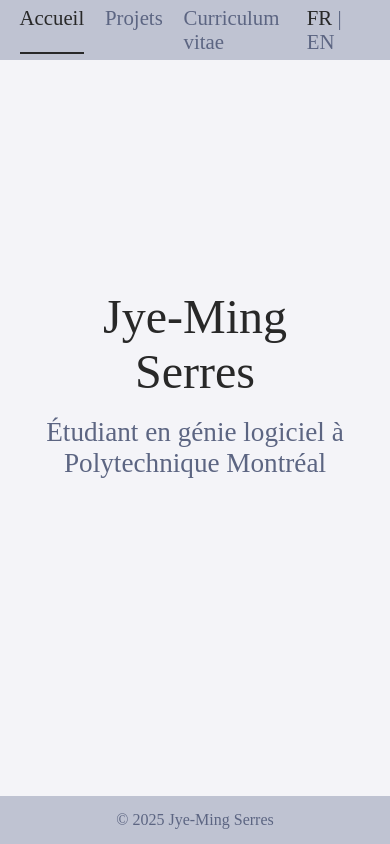
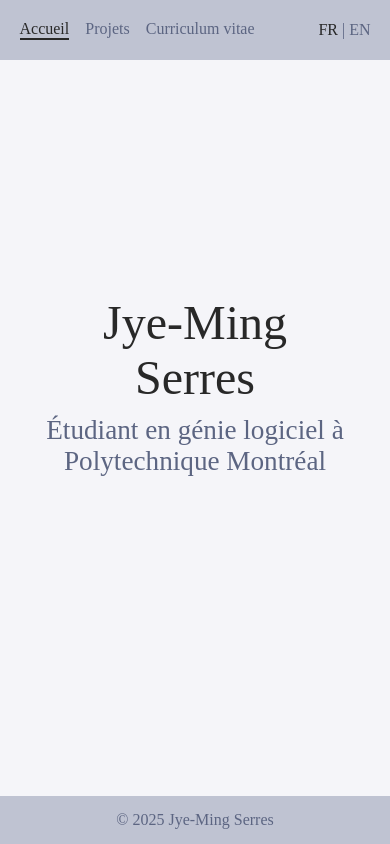
Before and after one commit to JyemingSerres/JyemingSerres.github.io, a website built with webpack: page src/index.html in a window 390 px wide. Built offline with nearby package versions, Linux system fonts and the light colour scheme.

Commit message:
refactor: cleaning css files and navbar improvements for smaller screens

```diff
--- a/src/assets/css/global.css
+++ b/src/assets/css/global.css
@@ -1,18 +1,12 @@
 :root {
     --theme-color-1: #282828;
-    --theme-color-2: #bfc3d2; /*#e2e2ef*/
+    --theme-color-2: #bfc3d2;
     --theme-color-3: #5c6582;
     --theme-color-4: #8d8b9d;
     --theme-color-5: #b4d3ff;
 
-    --theme-standard-padding: 15px;
-    --theme-temp: 10%;
-}
-
-@media (max-width: 1023px) {
-    :root {
-        --theme-temp: 5%;
-    }
+    --theme-navfooter-padding: 15px;
+    --theme-side-padding: 10%;
 }
 
 * {
@@ -34,14 +28,14 @@ a {
     z-index: 1;
     width: 100%;
     height: 60px;
-    padding: var(--theme-standard-padding) var(--theme-temp);
+    padding: var(--theme-navfooter-padding) var(--theme-side-padding);
     background-color: var(--theme-color-2);
     color: var(--theme-color-3);
-    font-size: 1.3em;
     display: flex;
     justify-content: space-between;
     align-items: center;
 
+    font-size: 1.3em;
 }
 
 .navbar-section {
@@ -81,8 +75,8 @@ a {
 
 .main {
     flex: 1;
-    padding: var(--theme-standard-padding) var(--theme-temp);
-    background-color: #f4f4f8;
+    padding: 50px var(--theme-side-padding);
+    background-color: #f5f5f9;
 
     display: flex;
     flex-direction: column;
@@ -90,8 +84,20 @@ a {
 }
 
 .footer {
-    padding: var(--theme-standard-padding);
+    padding: var(--theme-navfooter-padding);
     background-color: var(--theme-color-2);
     color: var(--theme-color-3);
     text-align: center;
 }
+
+@media (max-width: 1023px) {
+    :root {
+        --theme-side-padding: 5%;
+    }
+}
+
+@media (max-width: 767px) {
+    .navbar {
+        font-size: 1em;
+    }
+}
--- a/src/assets/css/index.css
+++ b/src/assets/css/index.css
@@ -9,6 +9,9 @@
     transform: translate(-50%, 30%);
     width: 80%;
     text-align: center;
+    display: flex;
+    flex-direction: column;
+    gap: 10px;
 }
 
 .front-name {
--- a/src/assets/css/projects.css
+++ b/src/assets/css/projects.css
@@ -17,22 +17,12 @@
 }
 
 @media (max-width: 1023px) {
-    .presentation {
-        margin: 2em;
-        font-size: 1.3em;
-    }
-
     .card-wrapper {
         grid-template-columns: repeat(2, 1fr);
     }
 }
 
 @media (max-width: 767px) {
-    .presentation {
-        margin: 1em;
-        font-size: 1em;
-    }
-
     .card-wrapper {
         grid-template-columns: repeat(1, 1fr);
     }
--- a/src/index.html
+++ b/src/index.html
@@ -25,7 +25,7 @@
     <!-- start of front page -->
     <main class="main">
         <div class="front-text-wrapper">
-            <div class="front-name">Jye-Ming Serres</div><br >
+            <div class="front-name">Jye-Ming Serres</div>
             <div class="front-status">Étudiant en génie logiciel à Polytechnique Montréal</div>
         </div>
     </main>
```
